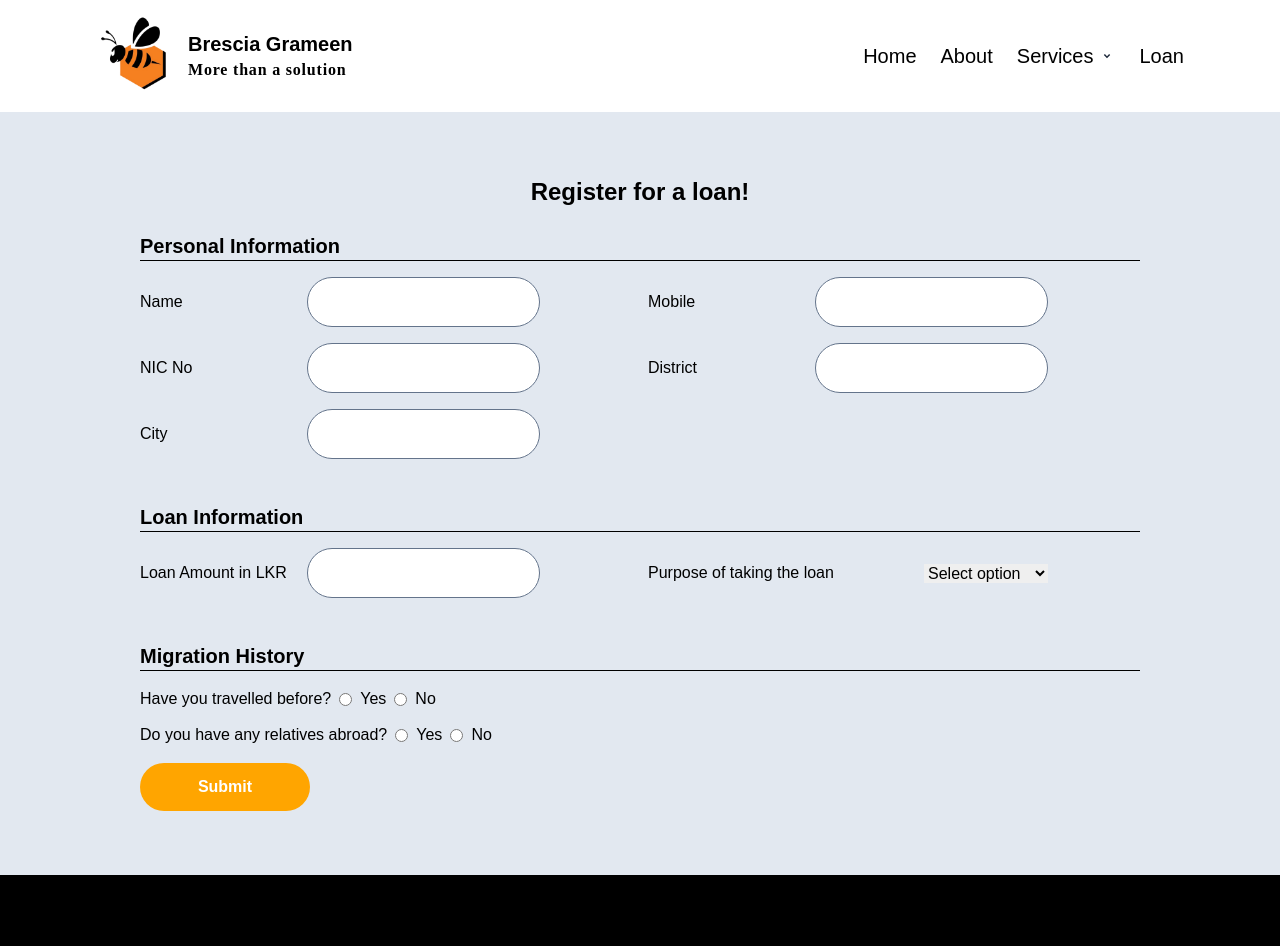
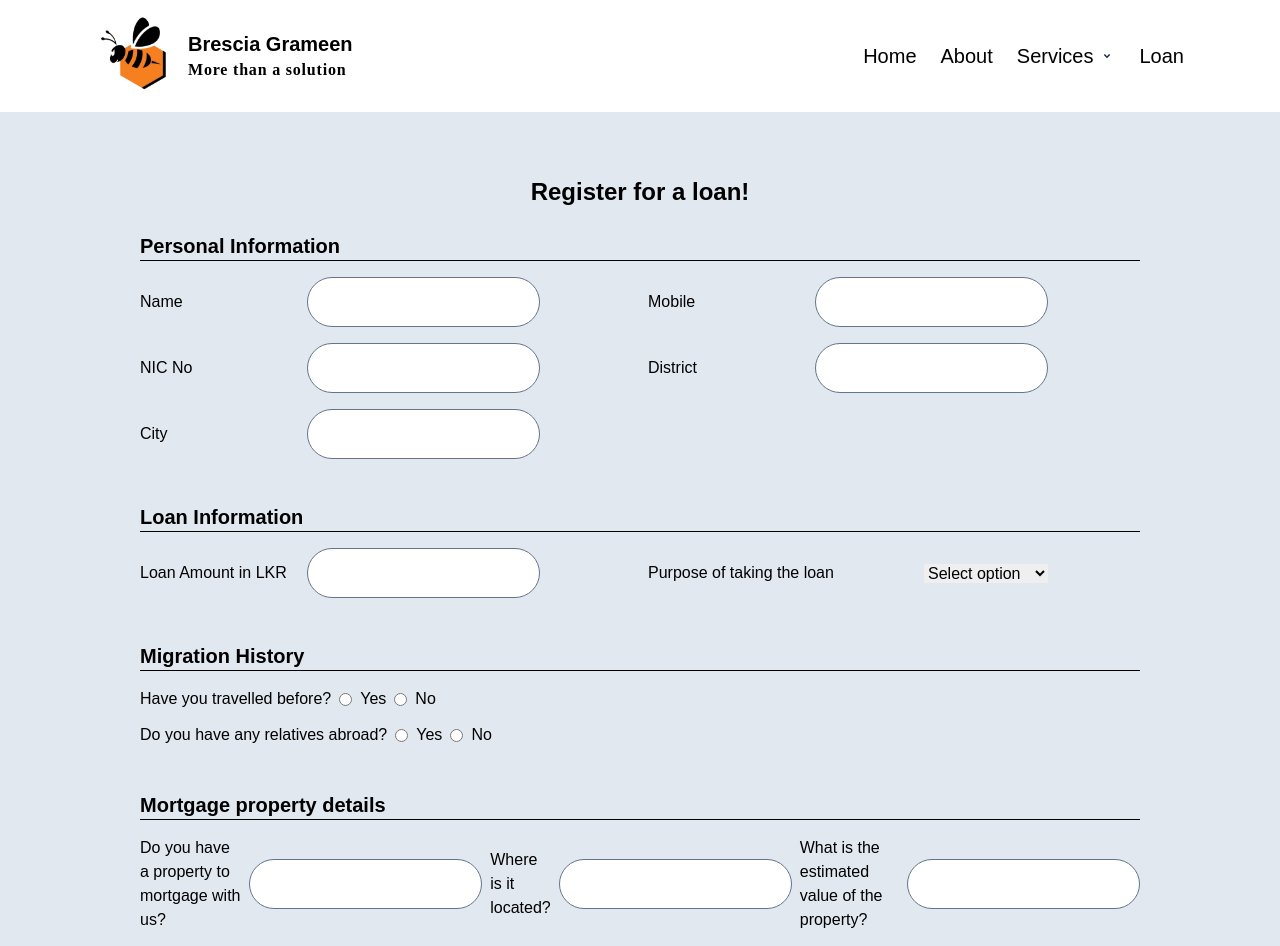
Before and after one commit to techocea/bresciagrameen, a React (Create React App) app: page /loans in a window 1280 px wide. Shown: the top 946 px of the page. Built offline with nearby package versions, Linux system fonts and the light colour scheme.

Commit message:
added property details

```diff
--- a/src/pages/loan.jsx
+++ b/src/pages/loan.jsx
@@ -251,6 +251,28 @@ const Loan = () => {
                 </div> */}
               </div>
             </div>
+            <div>
+              <h1 className="font-bold text-xl">Mortgage property details</h1>
+              <hr />
+              <div className=" gap-4 max-md:grid-cols-1 lg:gap-6 py-4">
+                <div className="flex items-center gap-2">
+                  <label>Do you have a property to mortgage with us?</label>
+                  <input type="text" name="property" id="property" />
+                  <label>Where is it located?</label>
+                  <input
+                    type="text"
+                    name="property located"
+                    id="property located"
+                  />
+                  <label>What is the estimated value of the property?</label>
+                  <input
+                    type="text"
+                    name="estimated value"
+                    id="estimated value"
+                  />
+                </div>
+              </div>
+            </div>
           </div>
           <div>
             <button
```
